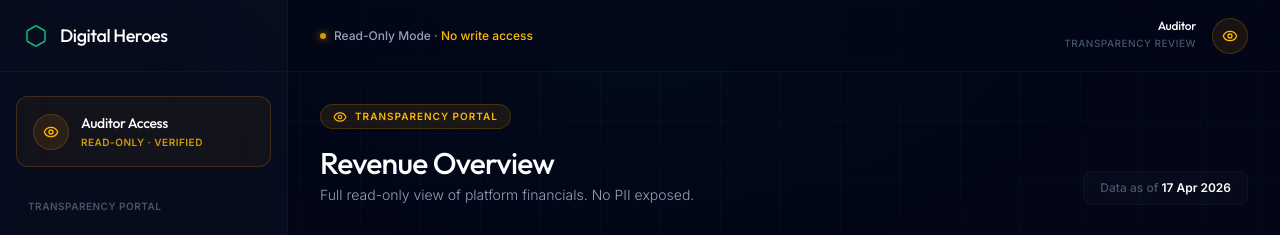
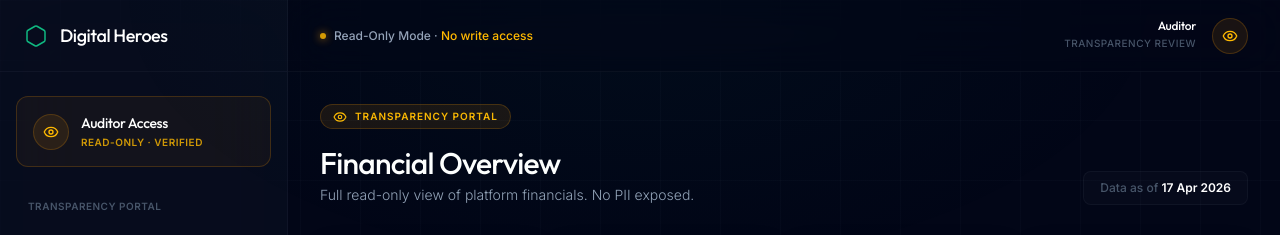
Before and after one commit to ayushshukla1807/digital-heroes, a Next.js app: page /auditor in a window 1280 px wide. Shown: the top 235 px of the page. Built offline with nearby package versions, Linux system fonts and the light colour scheme.

Commit message:
copy: rename auditor overview heading to Financial Overview

```diff
--- a/src/app/auditor/page.tsx
+++ b/src/app/auditor/page.tsx
@@ -23,7 +23,7 @@ export default function AuditorOverviewPage() {
             <Eye className="w-3.5 h-3.5 text-amber-400" />
             <span className="text-[10px] font-semibold text-amber-400 uppercase tracking-widest">Transparency Portal</span>
           </div>
-          <h1 className="text-3xl font-display font-medium text-white tracking-tight">Revenue Overview</h1>
+          <h1 className="text-3xl font-display font-medium text-white tracking-tight">Financial Overview</h1>
           <p className="text-sm text-[var(--color-text-secondary)] font-light mt-1">Full read-only view of platform financials. No PII exposed.</p>
         </div>
         <div className="text-xs font-medium text-[var(--color-text-muted)] bg-white/[0.02] border border-[var(--color-border)] rounded-lg px-4 py-2">
```
